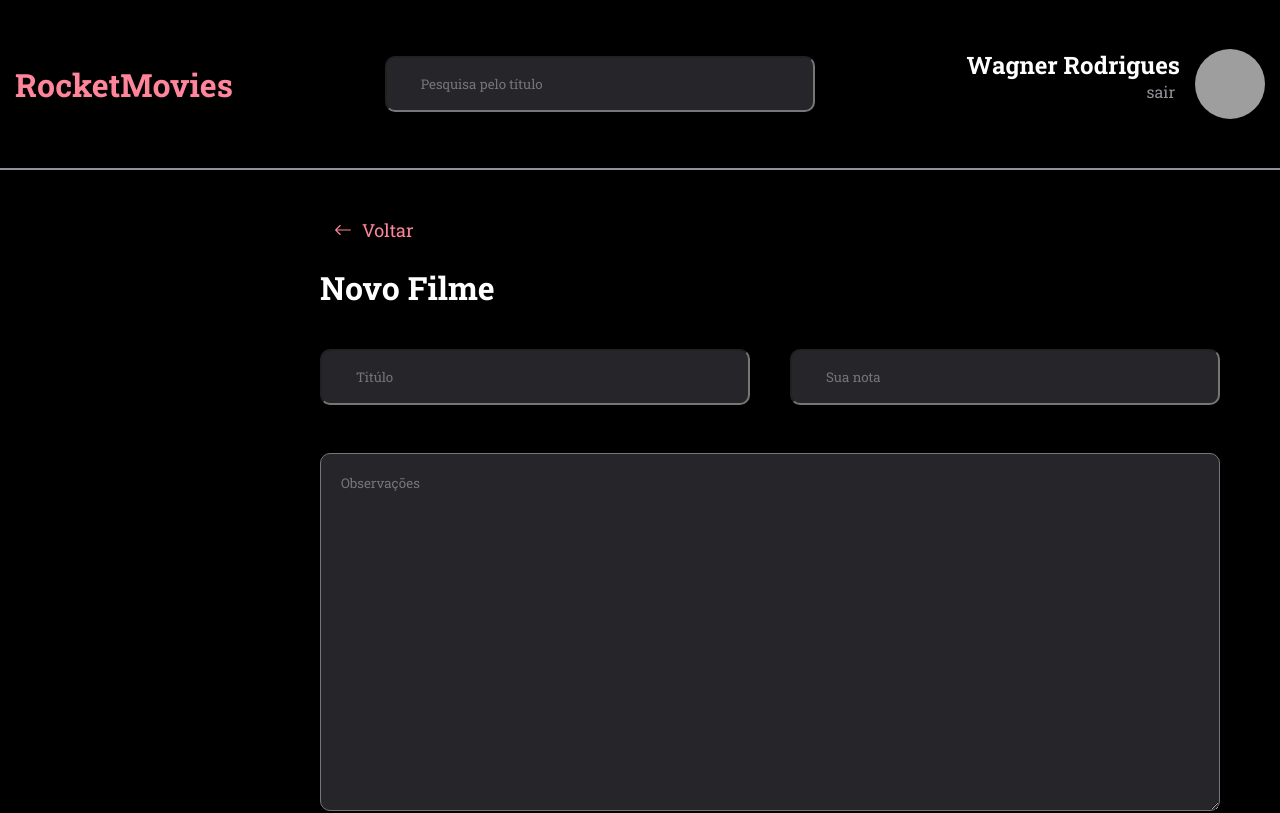
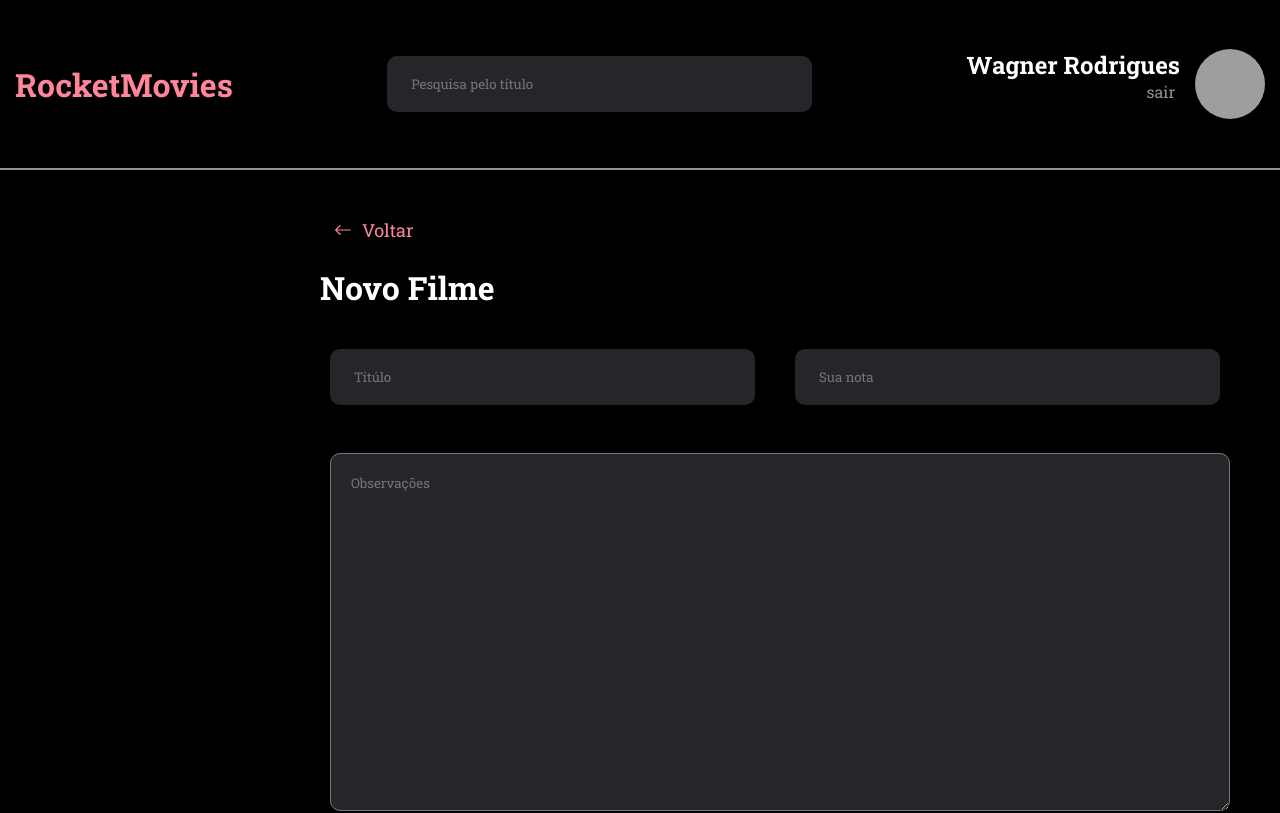
Before and after one commit to wagnerfelten/RocketMovies, a React (Vite) app: page / in a window 1280 px wide. Shown: the top 813 px of the page. Built offline with nearby package versions, Linux system fonts and the light colour scheme; grey boxes are pictures that could not be loaded.

Commit message:
Ajustado o CreateMovies

```diff
--- a/src/components/Input/style.js
+++ b/src/components/Input/style.js
@@ -5,12 +5,12 @@ export const Container = styled.div`
   color: #948f99;
 
   > input {
-    width: 430px;
+    width: 425px;
     height: 56px;
     border-radius: 10px;
     background-color: #262529;
-
-    padding-left: 34px;
+    border: none;
+    padding-left: 24px;
     color: white;
   }
 `;
--- a/src/pages/CreateMovie/style.js
+++ b/src/pages/CreateMovie/style.js
@@ -3,7 +3,7 @@ import styled from "styled-components";
 export const Container = styled.div``;
 
 export const Main = styled.main`
-  width: 900px;
+  width: 950px;
   margin: 0 25%;
   margin-top: 48px;
   position: relative;
@@ -16,6 +16,7 @@ export const Main = styled.main`
     display: flex;
     gap: 40px;
     margin-top: 40px;
+    margin-left: 10px;
   }
 
   > textarea {
@@ -23,7 +24,7 @@ export const Main = styled.main`
     padding: 20px;
     width: 900px;
     height: 358px;
-
+    margin-left: 10px;
     margin-top: 48px;
     border-radius: 10px;
 
```
